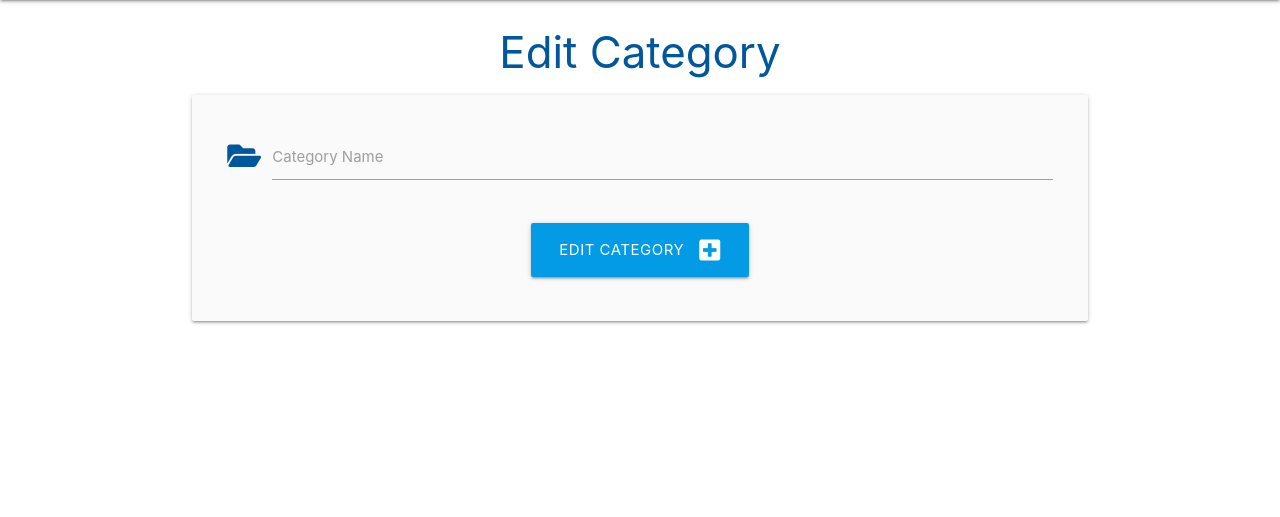
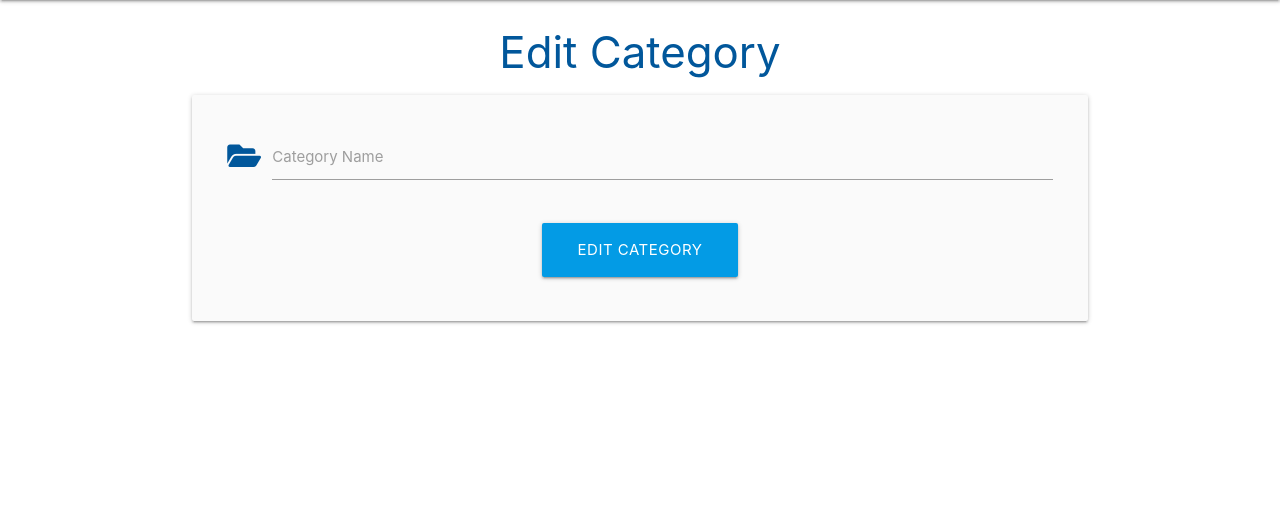
Before and after one commit to CryptikEd/Task-manager-walkthrough, a Flask app: template taskmanager/templates/edit_category.html in a window 1280 px wide. Shown: the part 64-581 px from the top of the page. Run offline with Flask 2, Linux system fonts and the light colour scheme; the template is opened without the code that fills it, so the values that code supplies are empty.

Commit message:
Refactor code

```diff
--- a/taskmanager/templates/edit_category.html
+++ b/taskmanager/templates/edit_category.html
@@ -17,7 +17,7 @@
         <div class="row">
             <div class="col s12 center-align">
                 <button type="submit" class="btn-large light-blue darken-1">
-                    Edit Category <i class="fas fa-plus-square right"></i>
+                    Edit Category <i class="fas fa-plus-edit right"></i>
                 </button>
             </div>
         </div>
```
